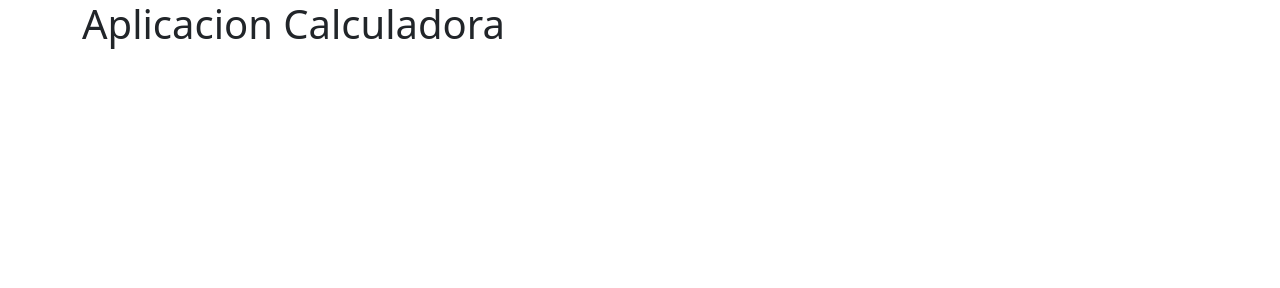
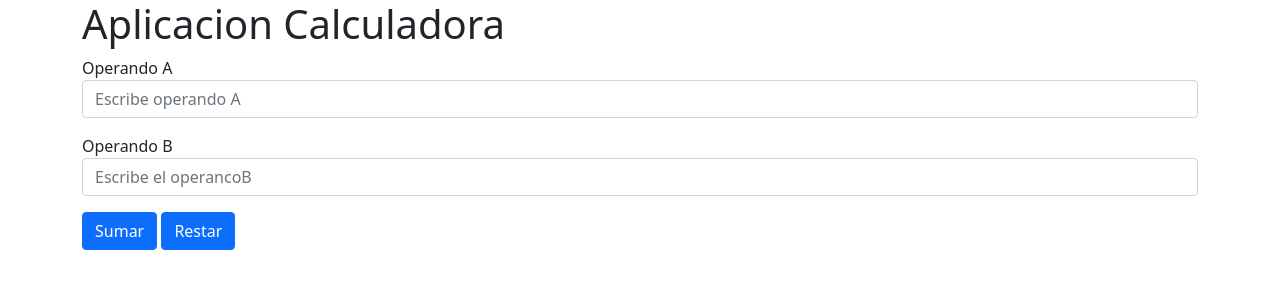
Before and after one commit to FrancoDavidUrquiza/aplicacionCalculadora, a plain HTML site: page index.html in a window 1280 px wide. Drawn offline with nearby package versions, Linux system fonts and the light colour scheme.

Commit message:
commit modified

```diff
--- a/index.html
+++ b/index.html
@@ -9,6 +9,21 @@
   <body>
         <div class="container">
             <h1>Aplicacion Calculadora</h1>
+            <form action="" id="forma">
+                <div class="mb-3">
+                    <label for="operandoA">Operando A</label>
+                    <input type="number" name=""class="form-control" placeholder="Escribe operando A" id="operandoA"/>
+                </div>
+                <div class="mb-3">
+                    <label for="operandoB">Operando B</label>
+                    <input type="number" class="form-control " placeholder="Escribe el operancoB" id="operandoB"/>
+                </div>
+
+            </form>
+            <button class="btn btn-primary mb-3" onclick="sumar()">Sumar</button> <!--el boton lo ponemos afuera del form no se hace el submit y no perdemos la info cuando refresque-->
+            <button class="btn btn-primary mb-3" onclick="restar()">Restar</button>
+            <div id="resultado"></div>
+            <div id="resultadoResta"></div>
         </div>
 
         <script src="https://cdn.jsdelivr.net/npm/bootstrap@5.1.3/dist/js/bootstrap.bundle.min.js" integrity="sha384-ka7Sk0Gln4gmtz2MlQnikT1wXgYsOg+OMhuP+IlRH9sENBO0LRn5q+8nbTov4+1p" crossorigin="anonymous"></script>
--- a/js/app.js
+++ b/js/app.js
@@ -0,0 +1,21 @@
+function sumar(){
+   const forma = document.getElementById('forma');
+   let operandoA = forma['operandoA'] //regresa los valores del input
+   let operandoB = forma['operandoB'];
+   let resultado = parseInt(operandoA.value) +parseInt( operandoB.value);
+   if(isNaN(resultado)){
+       resultado = 'verifique sus valores'
+   }
+   document.getElementById('resultado').innerHTML = `Resultado Suma: ${resultado}`;
+}
+
+function restar(){
+    const formaResta = document.getElementById('forma');
+    let operandoA = forma['operandoA'];
+    let operandoB = forma['operandoB'];
+    let resutadoResta = parseInt(operandoA.value) - parseInt(operandoB.value);
+    if(isNaN(resutadoResta)){
+        resutadoResta = 'Verifique sus datos'
+    }
+    document.getElementById('resultadoResta').innerHTML = `Resultado Resta :${resutadoResta}`
+}
```
